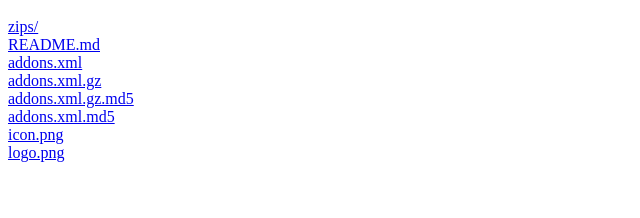
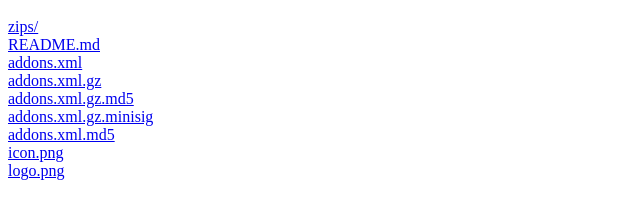
Before and after one commit to Badger-Field/aegis, a plain HTML site: page index.html in a window 1280 px wide. Shown: the part 48-266 px from the top of the page, without its empty margins (0-640 px from the left). Drawn offline with Linux system fonts and the light colour scheme.

Commit message:
release: plugin.video.aegis@0.1.26, plugin.video.aegis.tve@0.1.2, plugin.video.umbrella@6.7.73, repository.aegis@0.1.1, script.module.aegis.audit@0.1.0, script.module.aegis.netguard@0.1.1, script.module.aegis.proxy@0.1.0, script.module.aegis.tvhub@0.1.13, script.module.aegis.vault@0.1.4, script.module.requests@2.31.0, script.module.testneto@6.05.02, service.aegis.firstrun@0.1.14, skin.aegis@0.1.0

```diff
--- a/index.html
+++ b/index.html
@@ -5,6 +5,7 @@
 <a href="addons.xml">addons.xml</a><br>
 <a href="addons.xml.gz">addons.xml.gz</a><br>
 <a href="addons.xml.gz.md5">addons.xml.gz.md5</a><br>
+<a href="addons.xml.gz.minisig">addons.xml.gz.minisig</a><br>
 <a href="addons.xml.md5">addons.xml.md5</a><br>
 <a href="icon.png">icon.png</a><br>
 <a href="logo.png">logo.png</a><br>
```
Also changed, not shown: 1 other file.
